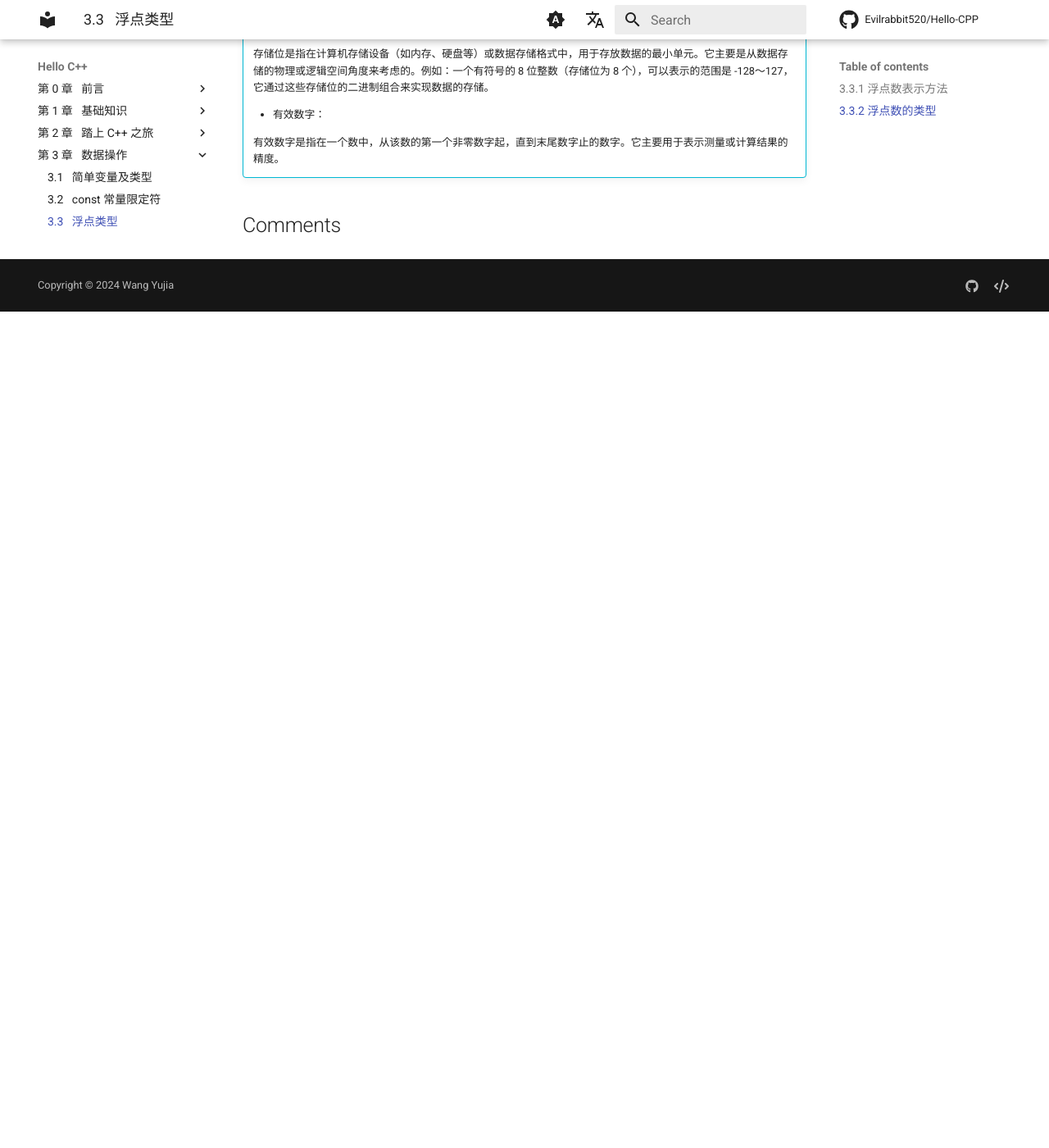
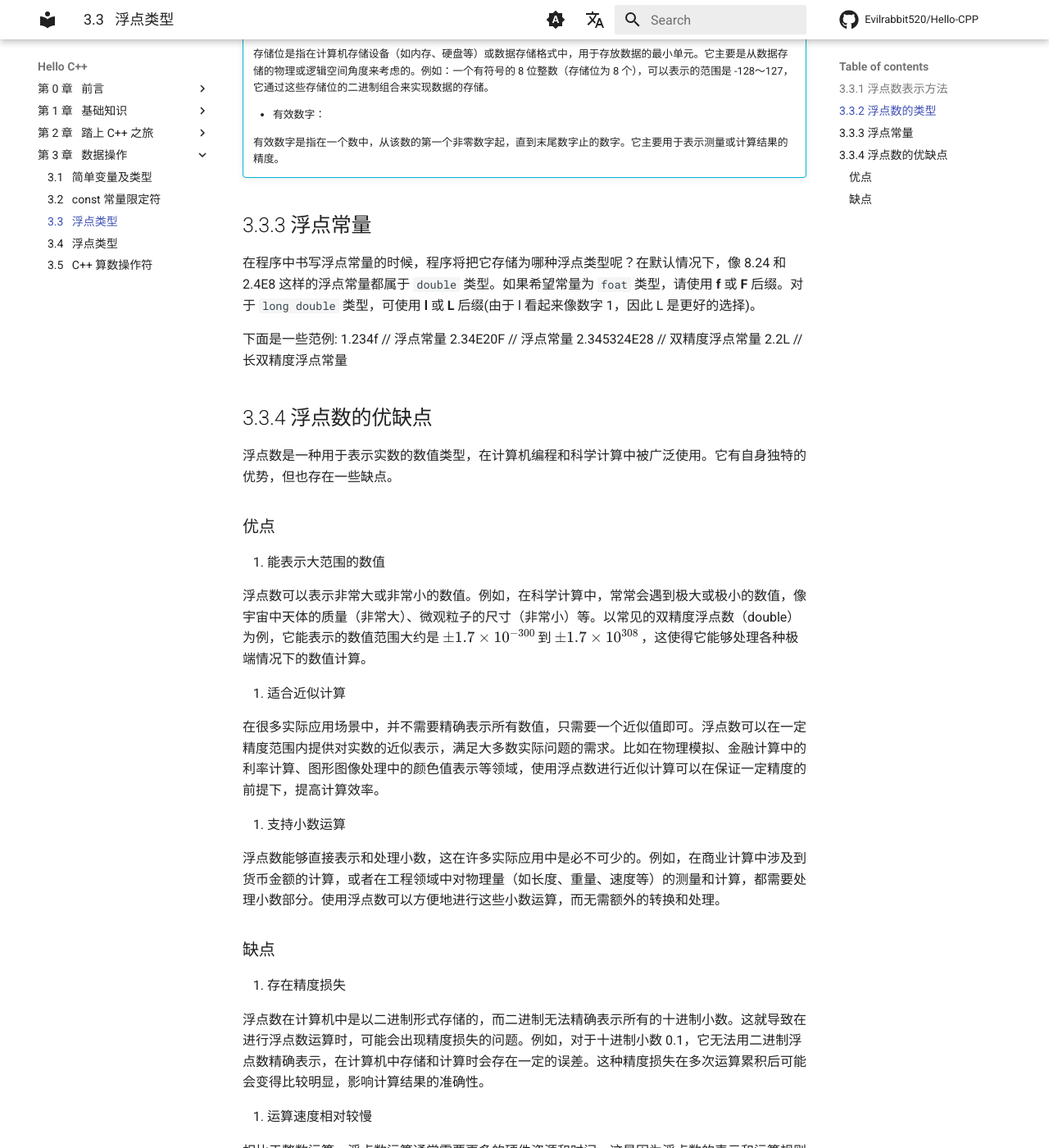
Before and after one commit to Evilrabbit520/Hello-CPP, an MkDocs documentation site: the page built from docs/DataOperation/floatingPointTypes.md, in a window 1280 px wide and 1400 px high, scrolled down 1975 px. Shown: the whole window at 82% size. Built offline with MkDocs 1.6.1 and Material for MkDocs 9.7.7, drawn with Linux system fonts in a browser that asks for light colours; comment, search, counter and statistics services are not loaded; before the commit the page ends 2355 px from its top, so only the background shows below that; some of the changed text lies outside the part shown.

Commit message:
Updated two chapters.

```diff
--- a/docs/DataOperation/floatingPointTypes.md
+++ b/docs/DataOperation/floatingPointTypes.md
@@ -67,3 +67,48 @@ C++ 有两种浮点数表示方式。
     - 有效数字：
 
     有效数字是指在一个数中，从该数的第一个非零数字起，直到末尾数字止的数字。它主要用于表示测量或计算结果的精度。
+
+## 3.3.3 浮点常量
+
+在程序中书写浮点常量的时候，程序将把它存储为哪种浮点类型呢？在默认情况下，像 8.24 和 2.4E8 这样的浮点常量都属于 `double` 类型。如果希望常量为 `foat` 类型，请使用 **f** 或 **F** 后缀。对于 `long double` 类型，可使用 **l** 或 **L** 后缀(由于 l 看起来像数字 1，因此 L 是更好的选择)。
+
+下面是一些范例:
+1.234f      // 浮点常量
+2.34E20F    // 浮点常量
+2.345324E28 // 双精度浮点常量
+2.2L        // 长双精度浮点常量
+
+## 3.3.4 浮点数的优缺点
+
+浮点数是一种用于表示实数的数值类型，在计算机编程和科学计算中被广泛使用。它有自身独特的优势，但也存在一些缺点。
+
+### 优点
+
+1. 能表示大范围的数值
+
+浮点数可以表示非常大或非常小的数值。例如，在科学计算中，常常会遇到极大或极小的数值，像宇宙中天体的质量（非常大）、微观粒子的尺寸（非常小）等。以常见的双精度浮点数（double）为例，它能表示的数值范围大约是 $\pm1.7\times10^{-300}$ 到 $\pm1.7\times10^{308}$ ，这使得它能够处理各种极端情况下的数值计算。
+
+1. 适合近似计算
+
+在很多实际应用场景中，并不需要精确表示所有数值，只需要一个近似值即可。浮点数可以在一定精度范围内提供对实数的近似表示，满足大多数实际问题的需求。比如在物理模拟、金融计算中的利率计算、图形图像处理中的颜色值表示等领域，使用浮点数进行近似计算可以在保证一定精度的前提下，提高计算效率。
+
+3. 支持小数运算
+
+浮点数能够直接表示和处理小数，这在许多实际应用中是必不可少的。例如，在商业计算中涉及到货币金额的计算，或者在工程领域中对物理量（如长度、重量、速度等）的测量和计算，都需要处理小数部分。使用浮点数可以方便地进行这些小数运算，而无需额外的转换和处理。
+
+### 缺点
+
+1. 存在精度损失
+
+浮点数在计算机中是以二进制形式存储的，而二进制无法精确表示所有的十进制小数。这就导致在进行浮点数运算时，可能会出现精度损失的问题。例如，对于十进制小数 0.1，它无法用二进制浮点数精确表示，在计算机中存储和计算时会存在一定的误差。这种精度损失在多次运算累积后可能会变得比较明显，影响计算结果的准确性。
+
+1. 运算速度相对较慢
+
+相比于整数运算，浮点数运算通常需要更多的硬件资源和时间。这是因为浮点数的表示和运算规则更为复杂，需要专门的浮点运算单元（FPU）来处理。在一些对性能要求极高的应用场景中，浮点数运算的速度可能会成为瓶颈。例如，在实时游戏开发、高性能计算等领域，大量的浮点数运算可能会导致程序运行缓慢。
+
+3. 比较操作存在风险
+
+由于浮点数存在精度损失，直接使用相等运算符（如 `==` ）来比较两个浮点数是否相等是不安全的。两个理论上应该相等的浮点数，由于精度误差，在计算机中存储的二进制表示可能会有微小差异，导致比较结果为不相等。在进行浮点数比较时，通常需要设置一个合适的误差范围（例如一个很小的常量），通过判断两个浮点数的差值是否在这个误差范围内来确定它们是否近似相等。
+
+!!! Note "笔记"
+    浮点数在表示大范围数值和进行近似计算方面具有优势，但在精度、运算速度和比较操作等方面存在一些缺点。在实际应用中，需要根据具体的需求和场景来选择合适的数据类型。
--- a/mkdocs.yml
+++ b/mkdocs.yml
@@ -124,3 +124,5 @@ nav:
     - 3.1 &nbsp; 简单变量及类型: DataOperation/simpleVariables.md
     - 3.2 &nbsp; const 常量限定符: DataOperation/constantQualifier.md
     - 3.3 &nbsp; 浮点类型: DataOperation/floatingPointTypes.md
+    - 3.4 &nbsp; 浮点类型: DataOperation/readingIncludeFiles.md
+    - 3.5 &nbsp; C++ 算数操作符: DataOperation/arithmeticOperators.md
```
Also changed, not shown: docs/DataOperation/arithmeticOperators.md (added, +34 -0 lines), docs/DataOperation/readingIncludeFiles.md (added, +25 -0 lines), docs/Preface/aboutTheBook.md (+1 -1 lines).
